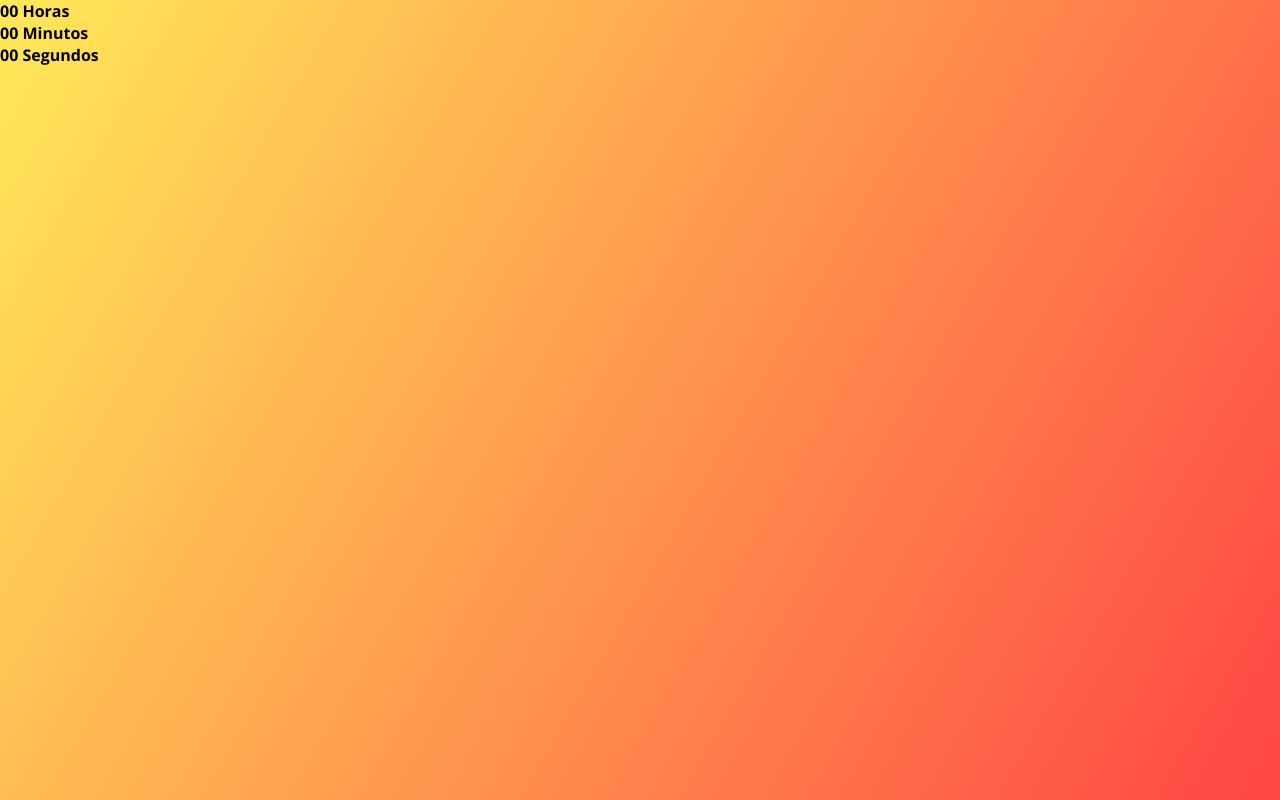
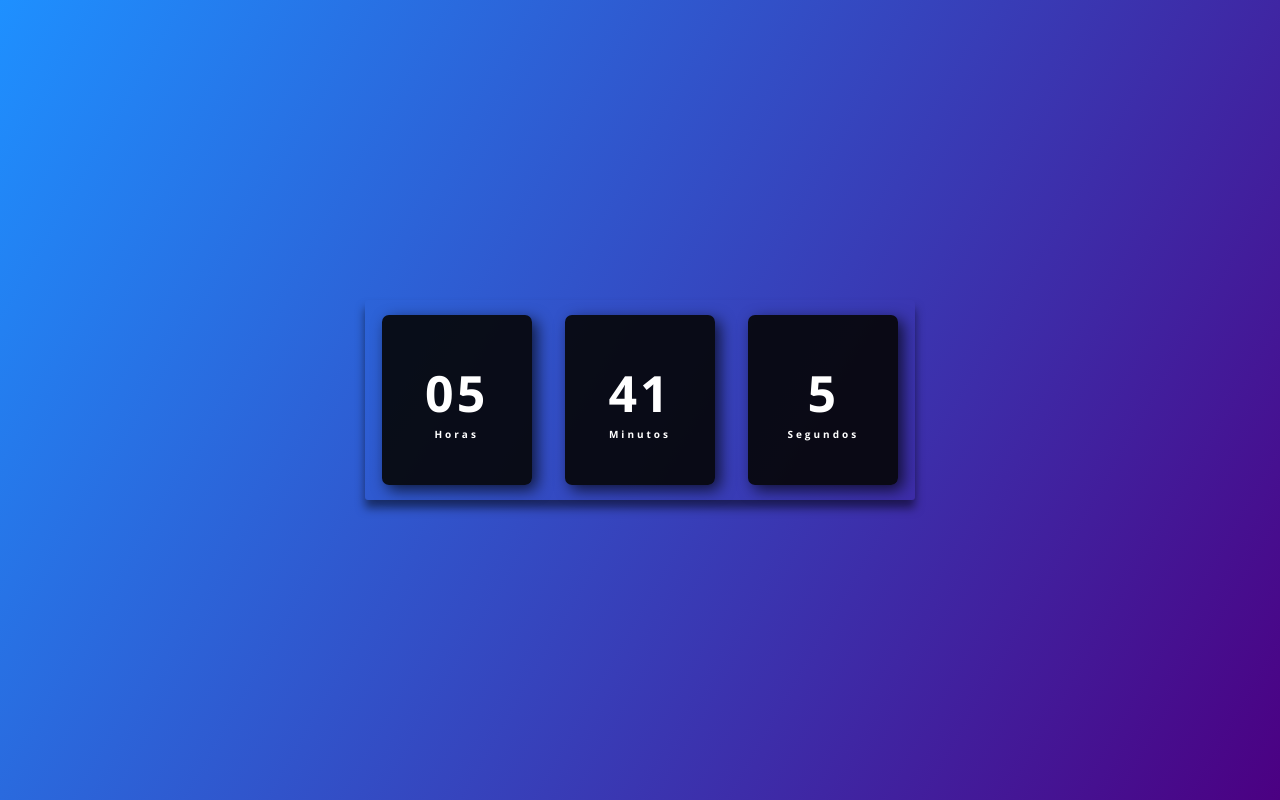
Before and after one commit to BrunoHonorioDev/RelogioDigital, a plain HTML site: page index.html in a window 1280 px wide. Drawn offline with nearby package versions, Linux system fonts and the light colour scheme.

Commit message:
Finalização de projeto

```diff
--- a/assets/css/style.css
+++ b/assets/css/style.css
@@ -8,5 +8,42 @@
 
 body {
     height: 100vh;
-    background: linear-gradient(120deg, #ffe53bd8, #ff2525da);
+    background: linear-gradient(120deg, #1E90FF, #4B0082);
+    display: flex;
+    align-items: center;
+    justify-content: center;
 }
+
+.relogio {
+    display: flex;
+    align-items: center;
+    justify-content: space-around;
+    height: 200px;
+    width: 550px;
+    background: transparent;
+    border-radius: 3px;
+    box-shadow: 0px 8px 10px rgba(0, 0, 0, .5);
+}
+
+.relogio div {
+    height: 170px;
+    width: 150px;
+    display: flex;
+    flex-direction: column;
+    align-items: center;
+    justify-content: center;
+    color: #fff;
+    background: rgba(5, 5, 5, .9);
+    box-shadow: 5px 5px 15px rgba(0, 0, 0, .7);
+    border-radius: 7px;
+    letter-spacing: 3px;
+}
+
+.relogio span {
+    font-weight: bolder;
+    font-size: 50px;
+}
+
+.relogio span.tempo {
+    font-size: 10px;
+}
--- a/index.html
+++ b/index.html
@@ -25,5 +25,6 @@
             <span class="tempo">Segundos</span>
         </div>
     </div>
+    <script src="./js/script.js"></script>
 </body>
 </html>
--- a/js/script.js
+++ b/js/script.js
@@ -0,0 +1,21 @@
+const horas = document.getElementById('horas');
+const minutos = document.getElementById('minutos');
+const segundos = document.getElementById('segundos');
+
+const relogio = setInterval(function time() {
+    let dateToday = new Date();
+    let hr = dateToday.getHours();
+    let min = dateToday.getMinutes();
+    let s = dateToday.getSeconds();
+
+    if (hr <10) hr = '0' + hr;
+
+    if (min <10) hr = '0' + min;
+
+    if (s <10) hr = '0' + s;
+
+    horas.textContent = hr;
+    minutos.textContent = min;
+    segundos.textContent = s;
+
+})
```
